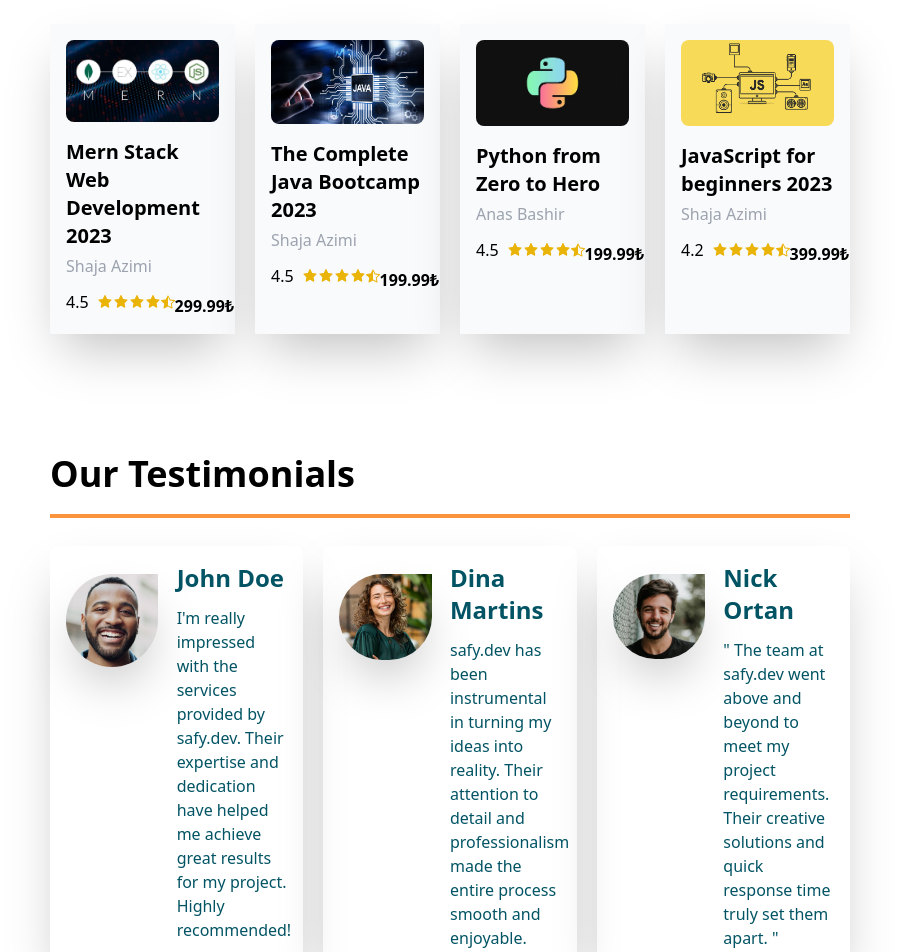
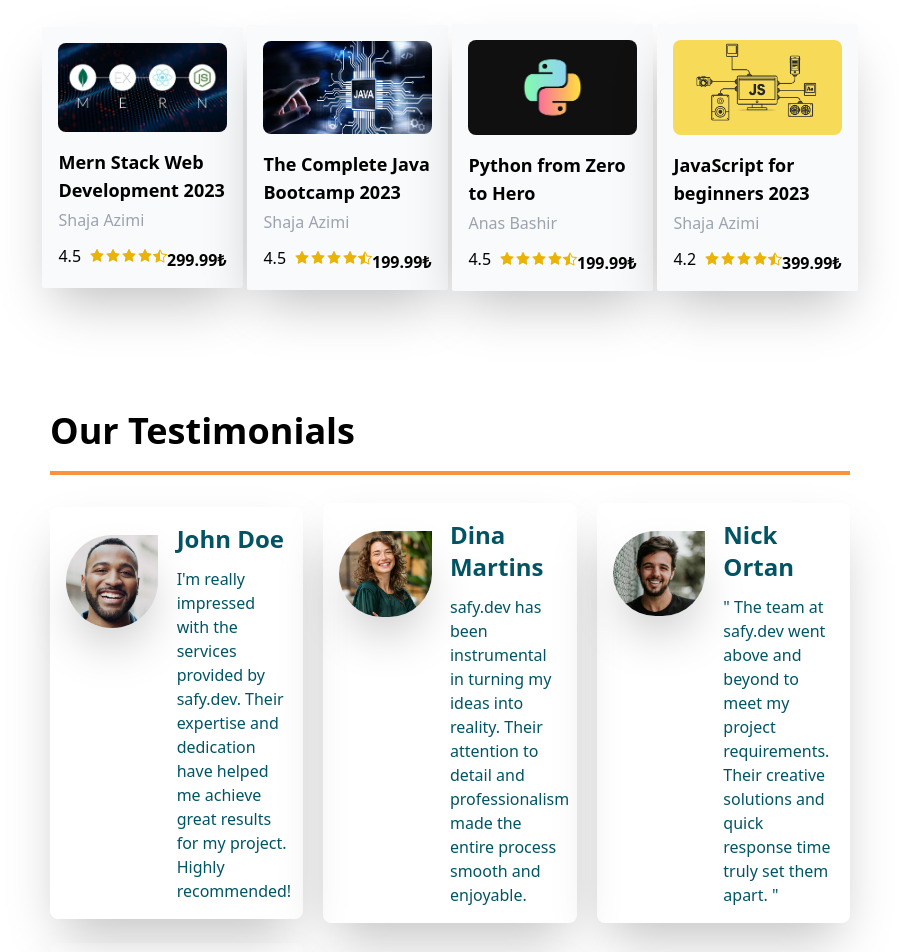
Before and after one commit to AzimiShaja/safy.dev, a React (Vite) app: page / in a window 1280 px wide. Shown: the part 980-1932 px from the top of the page, without its empty margins (190-1089 px from the left). Built offline with nearby package versions, Linux system fonts and the light colour scheme.

Commit message:
added whyus part

```diff
--- a/src/Header.jsx
+++ b/src/Header.jsx
@@ -26,7 +26,7 @@ export default function Header() {
            <a href="/#course"><li>Courses</li></a>
            <a href="/#testimonial"><li>Our testimonials</li></a>
            <a href="/#contact"><li>Contact</li></a>
-           <a href=""><li>Why us?</li></a>
+           <a href="/#whyus"><li>Why us?</li></a>
           </ul>
         </div>
         {/* Right-nav */}
--- a/src/components/Course.jsx
+++ b/src/components/Course.jsx
@@ -8,13 +8,13 @@ export default function Course() {
             <h1 className="text-4xl font-bold">Courses</h1>
             <div className="bg-orange-400 w-full h-1 relative top-5"></div>
             </div>
-            <div className="grid xl:grid-cols-4 lg:grid-cols-2 grid-cols-1 pt-12 xl:gap-5 gap-6">
+            <div className="grid xl:grid-cols-4 lg:grid-cols-2 grid-cols-1 pt-12 xl:gap-5 gap-6 place-items-center">
                 {courses.map((course) =>{
                     return (
-                        <div className="shadow-2xl p-4 bg-gray-50">
+                        <div className="shadow-2xl p-4 bg-gray-50 rounded-sm hover:scale-110 duration-500 cursor-pointer">
                             <img className="rounded-lg" src={course.img}  alt="" />
                             <div className="mt-4 flex flex-col gap-1">
-                        <h1 className="font-bold text-xl">{course.title}</h1>
+                                <h1 className="font-bold text-lg">{course.title}</h1>
                                 <p className="text-gray-400">{course.instructor}</p>
                             </div>
                             <div className="flex  items-center justify-between">
--- a/src/components/Testimonials.jsx
+++ b/src/components/Testimonials.jsx
@@ -6,7 +6,7 @@ export default function Testimonials(){
             <h1 className="text-4xl font-bold">Our Testimonials</h1>
             <div className="bg-orange-400 w-full h-1 relative top-5"></div>
             </div>
-            <div className="grid xl:grid-cols-3 lg:grid-cols-2 grid-cols-1 pt-12 xl:gap-5 gap-10">
+            <div className="grid xl:grid-cols-3 lg:grid-cols-2 grid-cols-1 pt-12 xl:gap-5 gap-10 place-items-center">
                 {testimonials.map((data) =>{
                     return (
                         <div key={data.key} className="p-4 shadow-2xl rounded-lg transition-all  text-primary duration-500 hover:scale-110">
--- a/src/components/WhyUs.jsx
+++ b/src/components/WhyUs.jsx
@@ -1,3 +1,37 @@
+import {GiTeacher, GiStairsGoal} from "react-icons/gi";
+import {BsTable} from "react-icons/bs";
 export default function WhyUs() {
+    return(
+        <div id="whyus" className="py-10 md:px-60 px-3">
+        <div className="">
+            <h1 className="text-4xl font-bold">Why Us?</h1>
+            <div className="bg-orange-400 w-full h-1 relative top-5"></div>
+        </div>
+        <div className="pt-12 grid xl:grid-cols-3 lg:grid-cols-2 grid-cols-1 gap-10 place-items-center">
+            <div className="shadow-xl flex flex-col justify-center items-center rounded-lg">
+                <div className="bg-primary w-full rounded-lg flex flex-col items-center justify-center p-4 text-white gap-2">
+                   <GiTeacher className="text-6xl "/>
+                    <h1 className="text-2xl font-bold">Expert Instructors</h1>
+                </div>
+                <p className="p-4 leading-6 text-justify">At safy.dev, our coding course is led by a team of expert instructors who are passionate about teaching and guiding students on their coding journey. Our instructors bring a wealth of industry experience and technical expertise to the table, ensuring that students receive a top-notch education in coding.</p>
+            </div>
+            <div className="shadow-xl flex flex-col justify-center items-center rounded-lg">
+                <div className="bg-primary w-full rounded-lg flex flex-col items-center justify-center p-4 text-white gap-2">
+                   <GiStairsGoal className="text-6xl "/>
+                    <h1 className="text-2xl font-bold">Project-based Learning</h1>
+                </div>
+                <p className="p-4 leading-6 text-justify">Project-based learning is a powerful educational approach that puts the student at the center of the learning experience. At safy.dev, we believe in the effectiveness and value of project-based learning for coding education.</p>
+            </div>
+            <div className="shadow-xl flex flex-col justify-center items-center rounded-lg">
+                <div className="bg-primary w-full rounded-lg flex flex-col items-center justify-center p-4 text-white gap-2">
+                   <BsTable className="text-6xl "/>
+                    <h1 className="text-2xl font-bold">Comperhensive Curriculum </h1>
+                </div>
+                <p className="p-4 leading-6 text-justify">At safy.dev, we take pride in offering a comprehensive curriculum that equips students with the knowledge and skills needed to excel in the world of coding. Our curriculum is carefully designed to provide a well-rounded education, covering essential programming concepts, practical examples, and real-world projects.
+</p>
+            </div>
+        </div>
 
+    </div>
+    )
 }
```
Lines whose indentation alone changed are shown as unchanged.
